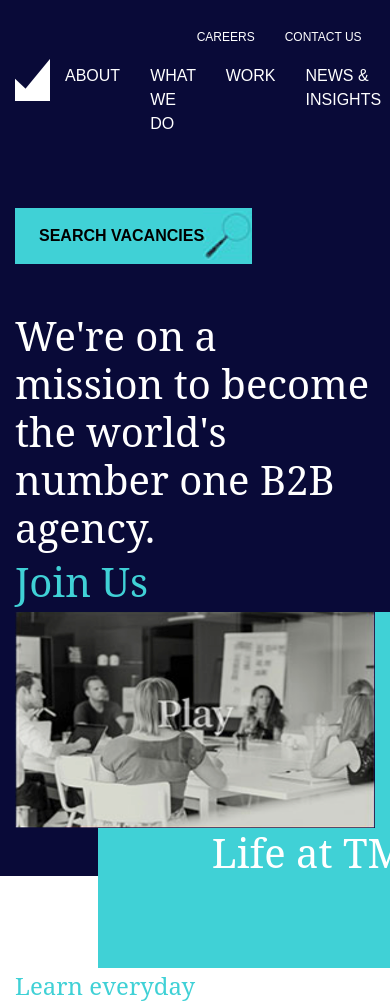
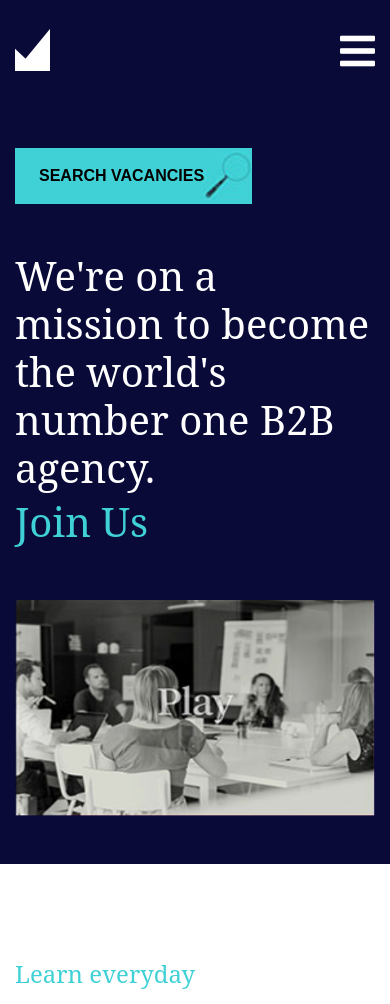
Before and after one commit to ahsan-21/tmp-design-example, a website: page index.html in a window 390 px wide. Shown: the top 1004 px of the page. Drawn offline with Linux system fonts and the light colour scheme.

Commit message:
responsive adjustments

```diff
--- a/index.html
+++ b/index.html
@@ -54,6 +54,12 @@
 						</li>
 					</ul>
 				</nav>
+
+				<div class="smMenu">
+					<div class="h1 m-0 icon mt-1">
+						<i class="fas fa-bars"></i>
+					</div>
+				</div>
 			</div>
 		</div>
 	</header>
@@ -62,7 +68,7 @@
 		<section class="section-1 py-5">
 			<div class="container">
 				<div class="row">
-					<div class="col-md-5 pr-xl-5">
+					<div class="col-md-5 pr-xl-5 mb-md-0 mb-5">
 						<a href="#" class="linkBtn d-inline-block text-uppercase pl-4 py-3 pr-5 mb-5">
 							Search Vacancies
 						</a>
@@ -295,13 +301,13 @@
 		</section>
 	</main>
 
-	<footer class="py-5">
-		<ul class="footerNav container py-4">
-			<li>`
+	<footer class="py-4">
+		<ul class="footerNav container py-4 px-0">
+			<li>
 				<a href="#">Privacy Policy</a>
 			</li>
 			<li>
-				<a href="#">Privacy Policy</a>
+				<a href="#">Term of use</a>
 			</li>
 			<li>
 				<a href="#">© The Marketing Practice</a>
--- a/res/scss/components/_footer.scss
+++ b/res/scss/components/_footer.scss
@@ -9,11 +9,12 @@ footer {
 
 	.footerNav {
 		text-align: center;
-		margin-bottom: 0px;
+		display: flex;
+		justify-content: center;
+		flex-wrap: wrap;
 
 		li {
-			display: inline;
-			margin: 0 1rem;
+			padding: 1rem;
 
 			a {
 				color: #fff;
--- a/res/scss/components/_header.scss
+++ b/res/scss/components/_header.scss
@@ -39,4 +39,19 @@ header {
 			}
 		}
 	}
+
+	.smMenu {
+		display: none;
+	}
+	@include media-breakpoint-down(lg) {
+		.smMenu {
+			display: block;
+		}
+
+		.navWrapper {
+			.toplink, .mainNav {
+				display: none !important;
+			}
+		}
+	}
 }
--- a/res/scss/components/_section1.scss
+++ b/res/scss/components/_section1.scss
@@ -72,7 +72,7 @@ main {
 		}
 
 		.motoPortion {
-			width: 100%;
+			width: 110%;
 			height: 165%;
 			position: absolute;
 			top: 0;
@@ -81,11 +81,30 @@ main {
 			color: white;
 			z-index: 5;
 
+			@include media-breakpoint-down(sm) {
+				left: 45%;
+			}
+
+			@include media-breakpoint-down(xs) {
+				display: none;
+			}
+
 			h2 {
 				text-align: center;
 				bottom: 10%;
 				position: absolute;
-				left: 17%;
+				left: 15%;
+
+				@include media-breakpoint-down(lg) {
+					bottom: 5%;
+				}
+				@include media-breakpoint-down(md) {
+					bottom: 0;
+					left: 6%;
+				}
+				@include media-breakpoint-down(sm) {
+					left: 3%;
+				}
 			}
 		}
 	}
--- a/res/scss/components/_section5.scss
+++ b/res/scss/components/_section5.scss
@@ -7,6 +7,11 @@ main {
 	.section-5 {
 		padding-top: 10rem;
 		padding-bottom: 7rem;
+
+		@include media-breakpoint-down(sm) {
+			padding-top: 5rem;
+			padding-bottom: 3rem;
+		}
 
 		.container {
 			position: relative;
--- a/res/scss/components/_section6.scss
+++ b/res/scss/components/_section6.scss
@@ -7,6 +7,11 @@ main {
 	.section-6 {
 		padding-top: 7rem;
 		padding-bottom: 10rem;
+
+		@include media-breakpoint-down(sm) {
+			padding-top: 3rem;
+			padding-bottom: 5rem;
+		}
 
 		.nlForm1 {
 			position: relative;
```
Also changed, not shown: dist/css/main.css.
